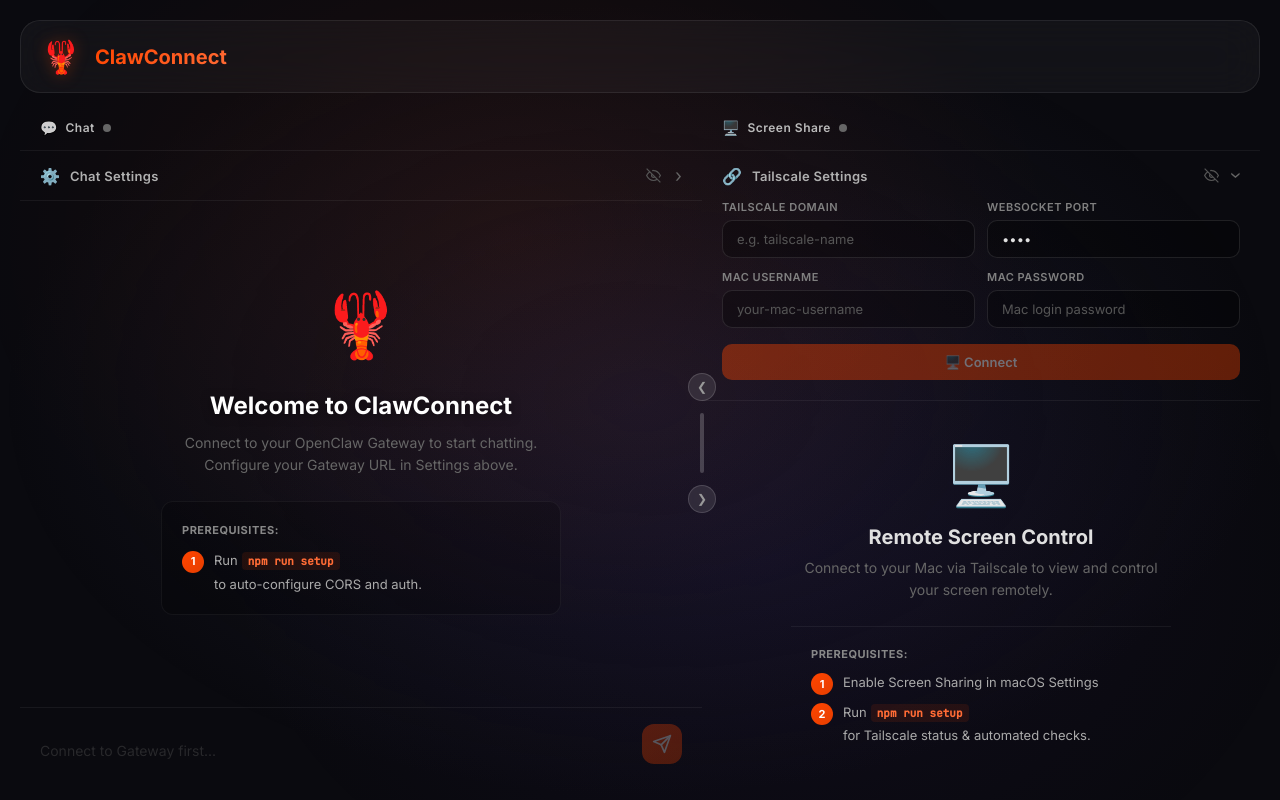
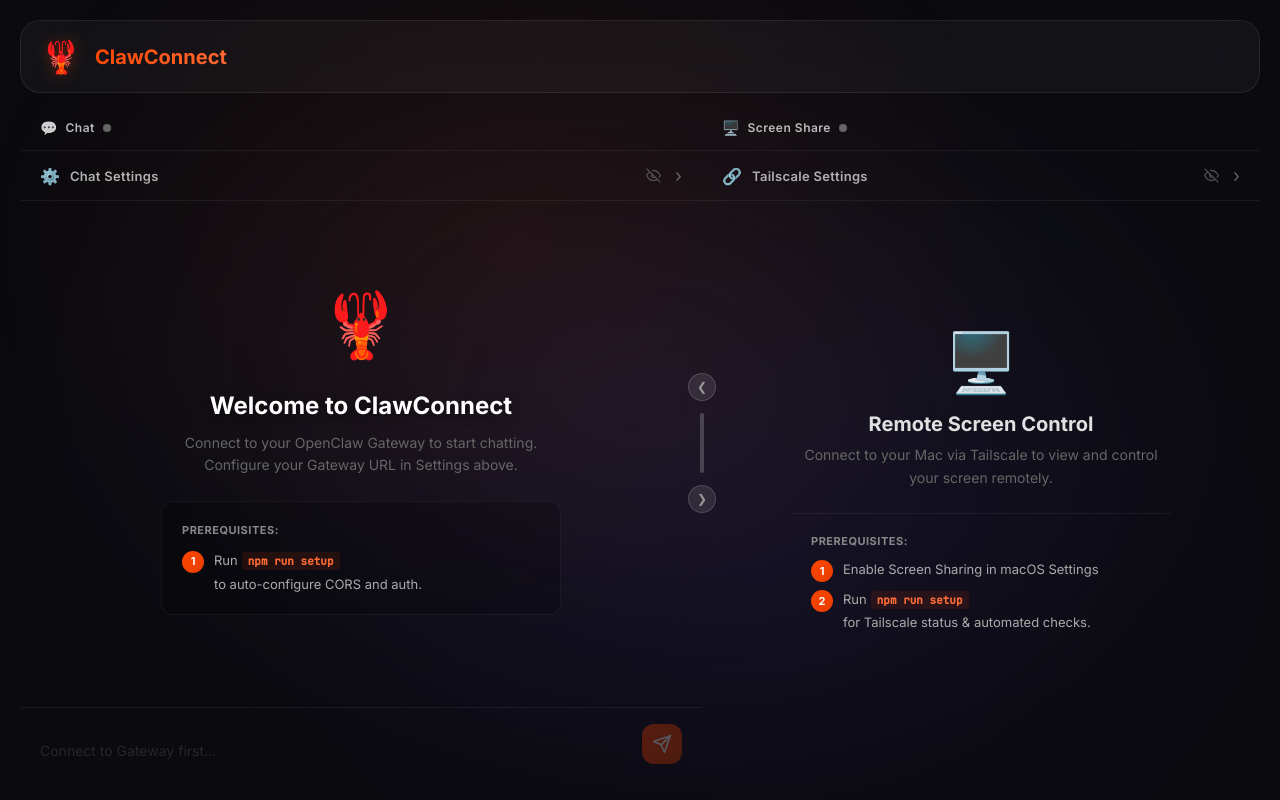
Before and after one commit to publichomepage/claw-connect, an Angular app: page / in a window 1280 px wide. Built offline with nearby package versions, Linux system fonts and the light colour scheme.

Commit message:
control fix

```diff
--- a/src/app/components/screen-share/screen-share.component.ts
+++ b/src/app/components/screen-share/screen-share.component.ts
@@ -608,7 +608,7 @@
   username = '';
   password = '';
 
-  readonly configOpen = signal(true);
+  readonly configOpen = signal(false);
   readonly showAll = signal(false);
 
   readonly isConnected = computed(() => this.ss.status() === 'connected');
@@ -626,12 +626,16 @@
       }
     });
 
-    // Auto-manage config panel visibility based on connection state
+    // Auto-manage config panel visibility based on connection state.
+    // Only re-open on disconnect/error AFTER we've been connected at least
+    // once — otherwise the panel pops open on every fresh page load.
+    let wasConnected = false;
     effect(() => {
       const s = this.ss.status();
       if (s === 'connected') {
+        wasConnected = true;
         this.configOpen.set(false);
-      } else if (s === 'disconnected' || s === 'error') {
+      } else if (wasConnected && (s === 'disconnected' || s === 'error')) {
         this.configOpen.set(true);
       }
     });
```
